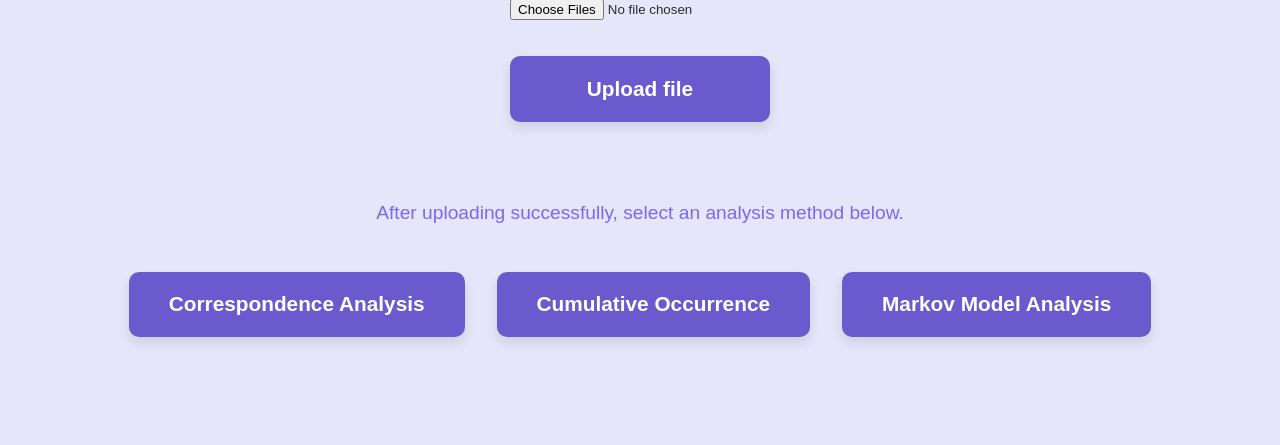
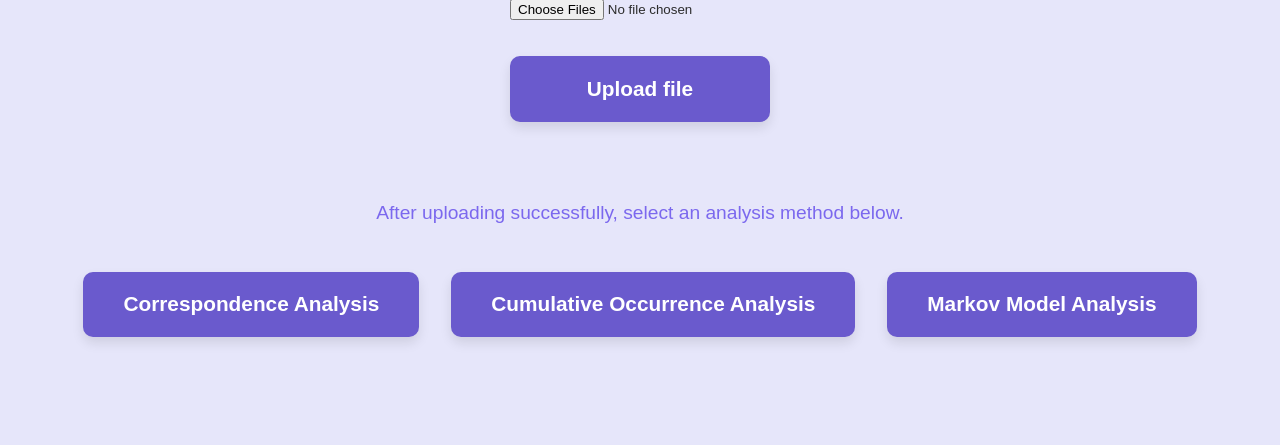
Before and after one commit to Cosmic-maker/design-process-webpage, a Flask app: page / in a window 1280 px wide. Shown: the part 366-811 px from the top of the page. Run offline with Flask 3, Linux system fonts and the light colour scheme.

Commit message:
Name angepasst

```diff
--- a/app/templates/index.html
+++ b/app/templates/index.html
@@ -42,7 +42,7 @@
     <form action="/correspondence_analysis" method="get">
         <button type="submit">Correspondence Analysis</button>
     </form>
-    <button class="btn" onclick="location.href='/cumulative_occurence_analysis'">Cumulative Occurrence</button>
+    <button class="btn" onclick="location.href='/cumulative_occurence_analysis'">Cumulative Occurrence Analysis</button>
     <form action="/markov_analysis" method="get">
         <button type="submit">Markov Model Analysis</button>
     </form>
```
